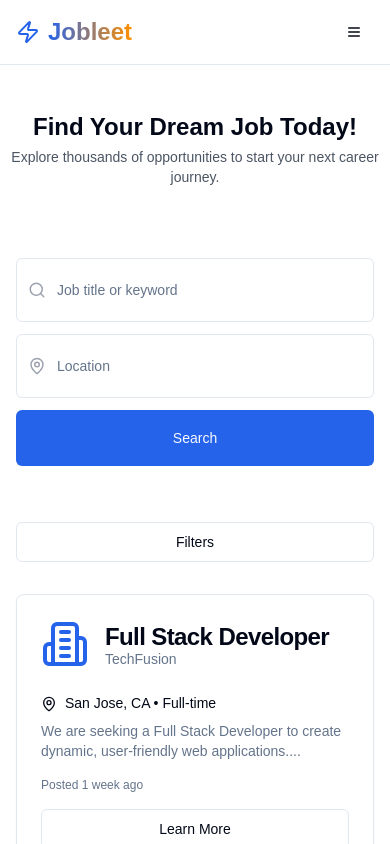
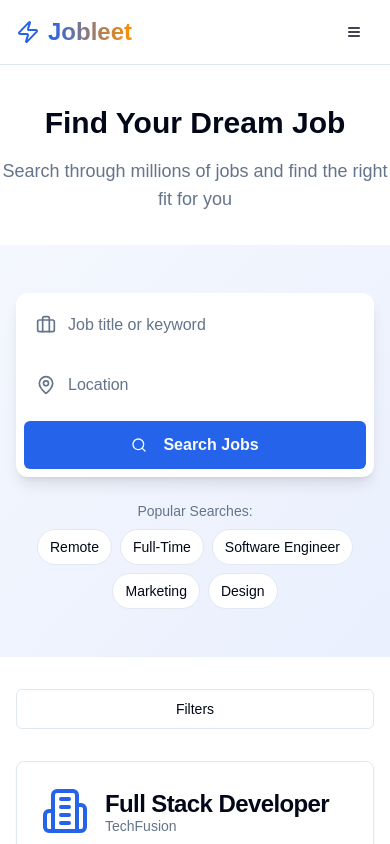
Before and after one commit to nixhantb/jobleet-ui, a Next.js app: page /jobs in a window 390 px wide. Shown: the top 844 px of the page. Built offline with nearby package versions, Linux system fonts and the light colour scheme.

Commit message:
update the search bar UI and make the TrackApplication workflow responsive

```diff
--- a/app/(pages)/jobs/page.tsx
+++ b/app/(pages)/jobs/page.tsx
@@ -12,7 +12,7 @@ import JobSearch from '@/app/components/Jobs/jobsearch';
 import Footer from '@/app/components/Footer/Footer';
 import CareerSection from '../careers/page';
 import { JobApplicationWorkflow } from '@/app/components/Jobs/trackApplication';
-
+import { motion } from 'framer-motion';
 const initialJobListings = [
   {
     id: 1,
@@ -141,15 +141,24 @@ const JobsPage = () => {
             <div>
               <NavbarLists />
 
-              <div className="flex items-center justify-center min-h-[20vh]">
-                <div className="text-center">
-                  <h2 className="text-2xl md:text-4xl font-semibold mb-1">Find Your Dream Job Today!</h2>
-                  <p className="text-sm md:text-base text-gray-600">
-                    Explore thousands of opportunities to start your next career journey.
-                  </p>
-                </div>
+              <div className="text-center mt-10 max-w-2xl mx-auto mb-8 md:mb-12">
+                <motion.h1
+                  className="text-3xl md:text-4xl lg:text-5xl font-bold mb-4"
+                  initial={{ opacity: 0, y: 20 }}
+                  animate={{ opacity: 1, y: 0 }}
+                  transition={{ duration: 0.5 }}
+                >
+                  Find Your Dream Job
+                </motion.h1>
+                <motion.p
+                  className="text-muted-foreground text-lg"
+                  initial={{ opacity: 0, y: 20 }}
+                  animate={{ opacity: 1, y: 0 }}
+                  transition={{ duration: 0.5, delay: 0.1 }}
+                >
+                  Search through millions of jobs and find the right fit for you
+                </motion.p>
               </div>
-
               <JobSearch />
 
               <Jobs initialJobs={initialJobListings} />
@@ -158,7 +167,7 @@ const JobsPage = () => {
 
               <JobApplicationWorkflow />
 
-              <Footer/>
+              <Footer />
             </div>
           </Layout>
         </ThemeProvider>
--- a/app/components/Jobs/jobsearch.tsx
+++ b/app/components/Jobs/jobsearch.tsx
@@ -1,16 +1,17 @@
 "use client";
 
-import { useState } from 'react'
-import { useRouter, useSearchParams } from 'next/navigation'
-import { Search, MapPin } from 'lucide-react'
-import { Button } from "@/components/ui/button"
-import { Input } from "@/components/ui/input"
+import { useState } from 'react';
+import { useRouter, useSearchParams } from 'next/navigation';
+import { Search, MapPin, Briefcase } from 'lucide-react';
+import { Button } from "@/components/ui/button";
+import { Input } from "@/components/ui/input";
+import { motion } from 'framer-motion';
 
 export default function JobSearch() {
-  const searchParams = useSearchParams()
-  const [searchTerm, setSearchTerm] = useState(searchParams.get('search') || '')
-  const [location, setLocation] = useState(searchParams.get('location') || '')
-  const router = useRouter()
+  const searchParams = useSearchParams();
+  const [searchTerm, setSearchTerm] = useState(searchParams.get('search') || '');
+  const [location, setLocation] = useState(searchParams.get('location') || '');
+  const router = useRouter();
 
   const handleSearch = (e: React.FormEvent) => {
     e.preventDefault();
@@ -23,48 +24,85 @@ export default function JobSearch() {
   };
 
   return (
-    <section className="py-6 sm:py-8 md:py-10">
-      <div className="container mx-auto px-4 sm:px-6 lg:px-8">
-        <form
+    <section className="relative py-12 md:py-16 lg:py-20 overflow-hidden">
+
+      <div className="absolute inset-0 bg-gradient-to-br from-primary/5 to-primary/10" />
+
+      <div className="container relative mx-auto px-4 sm:px-6 lg:px-8">
+
+
+
+        <motion.form
           onSubmit={handleSearch}
-          className="flex flex-col sm:flex-row items-center gap-3 max-w-3xl mx-auto"
+          className="max-w-4xl mx-auto"
+          initial={{ opacity: 0, y: 20 }}
+          animate={{ opacity: 1, y: 0 }}
+          transition={{ duration: 0.5, delay: 0.2 }}
         >
-          <div className="relative flex-grow w-full">
-            <Search
-              className="absolute left-3 top-1/2 transform -translate-y-1/2 text-gray-400"
-              size={18}
-            />
+          <div className="bg-card shadow-lg rounded-xl p-2 md:p-3 flex flex-col md:flex-row gap-3">
+
+            <div className="relative flex-1">
+              <div className="absolute left-3 top-1/2 -translate-y-1/2 text-muted-foreground">
+                <Briefcase className="h-5 w-5" />
+              </div>
               <Input
                 type="text"
                 placeholder="Job title or keyword"
                 value={searchTerm}
                 onChange={(e) => setSearchTerm(e.target.value)}
-              className="pl-10 h-16 text-sm sm:text-base w-full"
+                className="pl-11 h-12 md:h-14 text-base bg-background border-0 transition-colors"
               />
             </div>
 
-          <div className="relative flex-grow w-full">
-            <MapPin
-              className="absolute left-3 top-1/2 transform -translate-y-1/2 text-gray-400"
-              size={18}
-            />
+
+            <div className="relative flex-1">
+              <div className="absolute left-3 top-1/2 -translate-y-1/2 text-muted-foreground">
+                <MapPin className="h-5 w-5" />
+              </div>
               <Input
                 type="text"
                 placeholder="Location"
                 value={location}
                 onChange={(e) => setLocation(e.target.value)}
-              className="pl-10 h-16 text-sm sm:text-base w-full"
+                className="pl-11 h-12 md:h-14 text-base bg-background border-0 transition-colors"
               />
             </div>
 
+
             <Button
               type="submit"
-            className="h-14 px-6 w-full sm:w-auto"
+              size="lg"
+              className="h-12 md:h-14 px-8 text-base font-semibold"
             >
-            Search
+              <Search className="h-5 w-5 mr-2" />
+              Search Jobs
             </Button>
-        </form>
+          </div>
+        </motion.form>
+
+
+        <motion.div
+          className="mt-6 text-center"
+          initial={{ opacity: 0 }}
+          animate={{ opacity: 1 }}
+          transition={{ duration: 0.5, delay: 0.3 }}
+        >
+          <p className="text-sm text-muted-foreground mb-2">Popular Searches:</p>
+          <div className="flex flex-wrap justify-center gap-2">
+            {['Remote', 'Full-Time', 'Software Engineer', 'Marketing', 'Design'].map((term) => (
+              <Button
+                key={term}
+                variant="outline"
+                size="sm"
+                className="rounded-full"
+                onClick={() => setSearchTerm(term)}
+              >
+                {term}
+              </Button>
+            ))}
+          </div>
+        </motion.div>
       </div>
     </section>
-  )
+  );
 }
--- a/app/components/Jobs/trackApplication.tsx
+++ b/app/components/Jobs/trackApplication.tsx
@@ -1,9 +1,9 @@
 "use client";
 
-import { useState } from 'react'
-import { motion } from 'framer-motion'
-import { Briefcase, Upload, Mic, ClipboardList, Goal } from 'lucide-react'
-import { Card, CardContent } from "@/components/ui/card"
+import { useState } from 'react';
+import { motion } from 'framer-motion';
+import { Briefcase, Upload, Mic, ClipboardList, Goal } from 'lucide-react';
+import { Card, CardContent } from "@/components/ui/card";
 
 const steps = [
   {
@@ -31,41 +31,58 @@ const steps = [
     title: "Get Hired",
     description: "Congratulations on your new job and kudos to your hardwork"
   }
-]
+];
 
 export function JobApplicationWorkflow() {
-  const [hoveredStep, setHoveredStep] = useState<number | null>(null)
+  const [hoveredStep, setHoveredStep] = useState<number | null>(null);
 
   return (
-    <div className="w-full py-8 sm:py-12 md:py-16 lg:py-20 px-4 sm:px-6 md:px-8 lg:px-10 mx-auto bg-muted">
-      <div className="text-center mb-8 sm:mb-10 md:mb-12 lg:mb-16">
-        <h2 className="text-2xl sm:text-3xl md:text-4xl font-semibold mb-2 sm:mb-3 md:mb-4">Streamlined Hiring Process</h2>
-        <p className="text-sm sm:text-base md:text-lg text-gray-400">Take the first step toward your dream career with just a single click.</p>
-      </div>
-      <div className="flex flex-col flex-wrap sm:flex-row justify-between relative gap-4 sm:gap-8">
-        {steps.map((step, index) => (
-          <div key={index} className="flex-1 w-full sm:w-auto">
+    <section className="w-full py-8 px-4 mx-auto bg-muted">
+      <div className="max-w-7xl mx-auto">
+        {/* Header Section */}
+        <div className="text-center mb-8">
+          <h2 className="text-2xl font-semibold mb-2 sm:text-3xl lg:text-4xl">
+            Streamlined Hiring Process
+          </h2>
+          <p className="text-sm text-muted-foreground sm:text-base">
+            Take the first step toward your dream career with just a single click.
+          </p>
+        </div>
+
+
+        <div className="grid grid-cols-1 sm:grid-cols-2 lg:grid-cols-3 xl:grid-cols-5 gap-6">
+          {steps.map((step, index) => (
             <motion.div
-              className="h-full"
-              whileHover={{ scale: 1.05, zIndex: 20 }}
+              key={index}
+              whileHover={{ scale: 1.05 }}
+              className="flex"
               onHoverStart={() => setHoveredStep(index)}
               onHoverEnd={() => setHoveredStep(null)}
             >
-              <Card className="relative  border-0 h-full">
-                <CardContent className="p-6 sm:p-8 md:p-10 lg:p-12">
-                  <div className={`absolute -top-4 sm:-top-5 left-1/2 transform -translate-x-1/2 rounded-full p-3 ${hoveredStep === index ? 'bg-blue-500' : 'bg-gray-700'} transition-colors duration-300`}>
-                    <step.icon className="h-5 w-5 sm:h-6 sm:w-6 text-white" />
+              <Card className="relative flex-1 border-0">
+                <CardContent className="pt-8 pb-6 px-4 sm:px-6 flex flex-col items-center text-center">
+
+                  <div
+                    className={`absolute -top-4 left-1/2 transform -translate-x-1/2 rounded-full p-3 transition-colors duration-300 ${
+                      hoveredStep === index ? 'bg-blue-500' : 'bg-gray-700'
+                    }`}
+                  >
+                    <step.icon className="h-5 w-5 text-white" />
                   </div>
-                  <h3 className="text-lg sm:text-xl font-bold mt-6 sm:mt-8 mb-2 sm:mb-3">{step.title}</h3>
-                  <p className="text-xs sm:text-sm text-gray-600 dark:text-gray-400">{step.description}</p>
+
+
+                  <h3 className="text-lg font-semibold mt-4 mb-2">
+                    {step.title}
+                  </h3>
+                  <p className="text-sm text-muted-foreground">
+                    {step.description}
+                  </p>
                 </CardContent>
               </Card>
             </motion.div>
-
-          </div>
-        ))}
-
+          ))}
+        </div>
       </div>
-    </div>
-  )
+    </section>
+  );
 }
```
Lines whose indentation alone changed are shown as unchanged.
